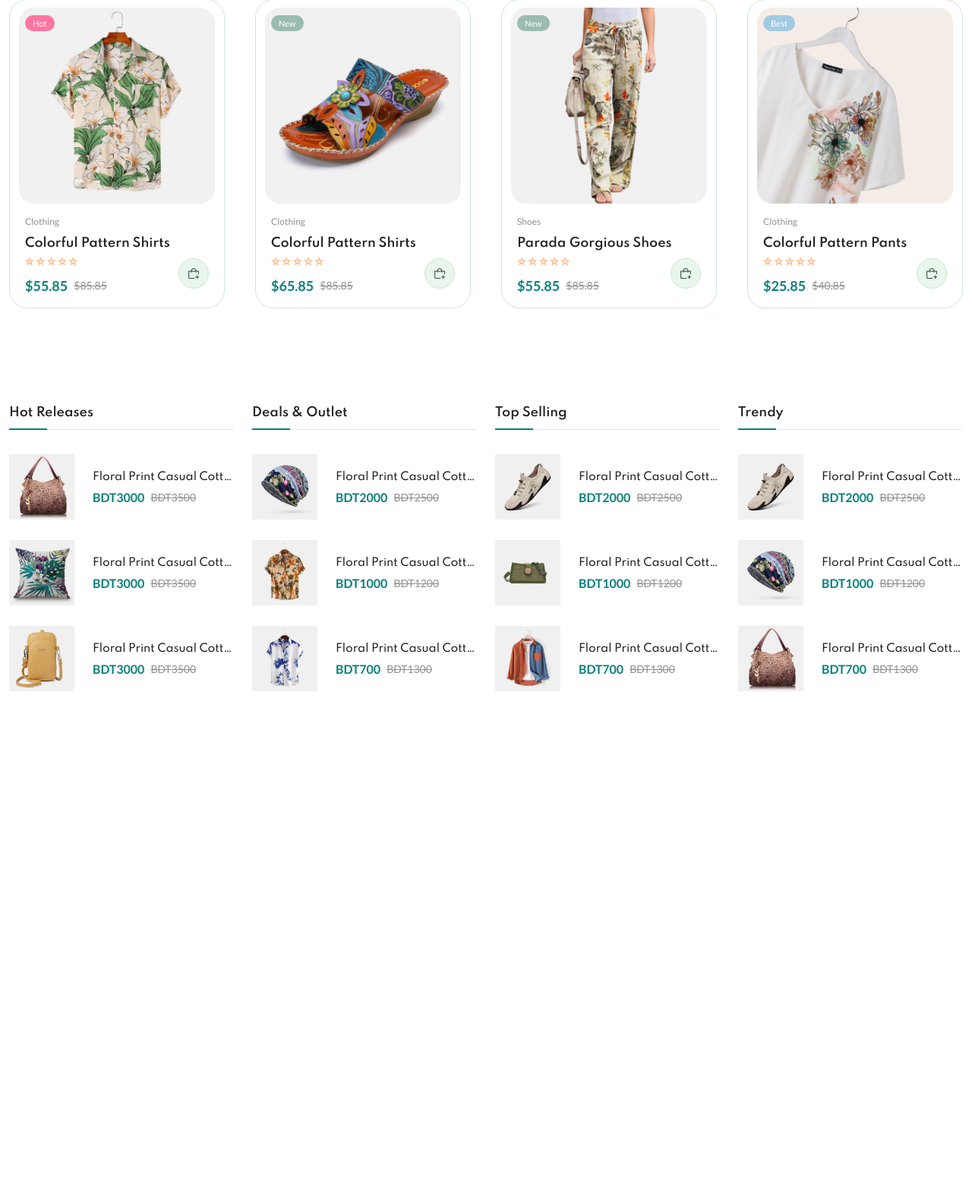
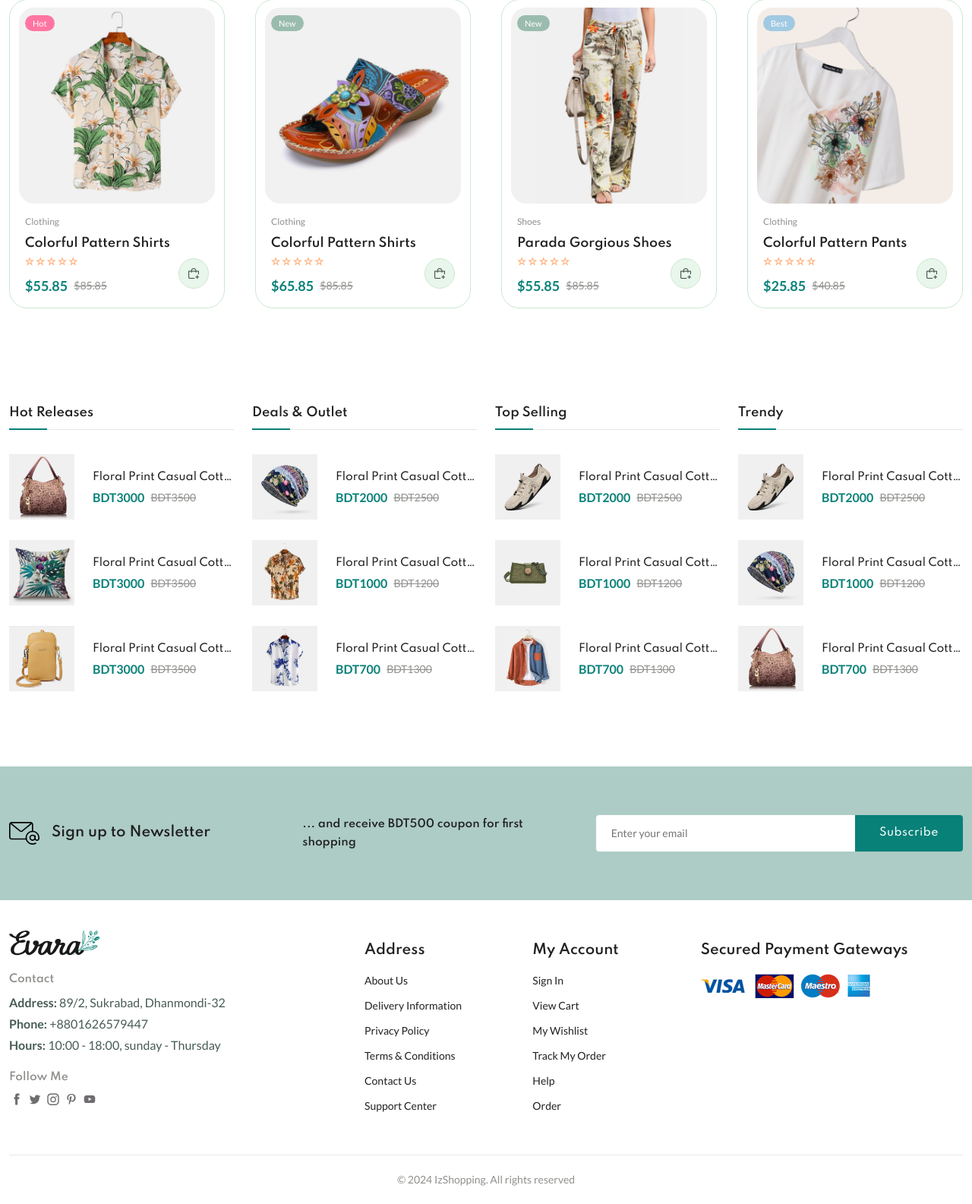
Before and after one commit to partho14/100-days-web-bootcamp, a PHP site: page / in a window 1280 px wide. Shown: the part 3002-4587 px from the top of the page at 76% size. Before the commit the page ends 3912 px from the top, so only its background shows below. Run offline with PHP 8.4, Linux system fonts and the light colour scheme; some libraries are stand-ins or nearby versions.

Commit message:
bottom footer design implement

```diff
--- a/IzGrocery/assets/css/styles.css
+++ b/IzGrocery/assets/css/styles.css
@@ -201,7 +201,7 @@ button,textarea,input{
 }
 
 .nav__logo-img{
-  width: 150px;
+  width: 120px;
 }
 
 .nav{
@@ -211,7 +211,7 @@ button,textarea,input{
 }
 
 .nav__menu{
-  width: 100%;
+  flex-grow: 1;
   margin-left: 40px;
 }
 
@@ -251,7 +251,7 @@ button,textarea,input{
 }
 
 .header__action-btn img{
-  width: 30px;
+  width: 24px;
 }
 
 .header__action-btn .count{
@@ -761,7 +761,134 @@ button,textarea,input{
 
 /*=============== NEWSLETTER ===============*/
 
+.newsletter{
+  background-color: hsl(166, 23%, 74%);
+}
+
+.home__newsletter{
+  margin-top: 32px;
+}
+
+.newsletter__container{
+  grid-template-columns: repeat(2, 3.5fr) 5fr;
+  align-items: center;
+  column-gap: 48px;
+}
+
+.newsletter__icon{
+  width: 40px;
+}
+
+.newsletter__title{
+  column-gap: 16px;
+  font-size: var(--large-font-size);
+}
+
+.newsletter__description{
+  color: var(--title-color);
+  font-family: var(--second-font);
+  font-size: var(--small-font-size);
+  font-weight: var(--weight-600);
+}
+
+.newsletter__form{
+  display: flex;
+}
+
+.newsletter__input, .newsletter__btn{
+  font-size: var(--small-font-size);
+}
+
+.newsletter__input{
+  background-color: var(--body-color);
+  padding-inline: 20px;
+  width: 100%;
+  height: 48px;
+  border-radius: 4px 0 0 4px;
+}
+
+.newsletter__btn{
+  background-color: var(--first-color);
+  color: var(--body-color);
+  padding-inline: 32px;
+  border-radius: 0 4px 4px 0;
+  font-family: var(--second-font);
+  font-weight: var(--weight-500);
+  letter-spacing: 0.5px;
+  cursor: pointer;
+  transition: all .3s var(--transition);
+}
+
+.newsletter__btn:hover{
+  background-color: var(--first-color);
+}
+
 /*=============== FOOTER ===============*/
+
+.footer__container{
+  grid-template-columns: 4.5fr repeat(2, 2fr) 3.5fr;
+  padding-block: 40px;
+}
+
+.footer__subtitle{
+  color: var(--text-color-light);
+  font-size: var(--small-font-size);
+  margin-block: 20px 10px;
+}
+
+.footer__description{
+  margin-bottom: 4px;
+}
+
+.footer__logo-img{
+  width: 120px;
+}
+
+.footer__description span{
+  font-weight: var(--weight-600);
+}
+
+.footer__social .footer__subtitle{
+  margin-top: 22px;
+}
+
+.footer__social-links{
+  column-gap: 4px;
+}
+
+.footer__social-icon{
+  width: 20px;
+  opacity: 0.7;
+}
+
+.footer__title{
+  font-size: var(--large-font-size);
+  margin-block: 16px 20px;
+}
+
+.footer__link{
+  color: var(--title-color);
+  font-size: var(--small-font-size);
+  margin-bottom: 16px;
+  display: block;
+  transition: all .3s var(--transition);
+}
+
+.footer__link:hover{
+  color: var(--first-color);
+  margin-left: 4px;
+}
+
+.footer__bottom{
+  padding-block: 20px;
+  border-top: 1px solid var(--border-color-alt);
+  text-align: center;
+}
+
+.copyright{
+  color: var(--text-color-light);
+  font-size: var(--small-font-size);
+}
 
 /*=============== BREADCRUMBS ===============*/
 
--- a/IzGrocery/index.html
+++ b/IzGrocery/index.html
@@ -2060,11 +2060,101 @@
       </section>
 
       <!--=============== NEWSLETTER ===============-->
-      <section class="newsletter"></section>
+      <section class="newsletter section home__newsletter">
+        <div class="newsletter__container container grid">
+          <h3 class="newsletter__title flex">
+            <img src="assets/img/icon-email.svg" alt="" class="newsletter__icon">
+            Sign up to Newsletter
+          </h3>
+          <p class="newsletter__description">... and receive BDT500 coupon for first shopping</p>
+
+          <form action="" class="newsletter__form">
+            <input type="text" placeholder="Enter your email" class="newsletter__input">
+            <button type="submit" class="newsletter__btn">Subscribe</button>
+          </form>
+        </div>
+      </section>
     </main>
 
     <!--=============== FOOTER ===============-->
-    <footer class="footer"></footer>
+    <footer class="footer container">
+      <div class="footer__container grid">
+        <div class="footer_content">
+          <a href="index.html" class="footer__logo">
+            <img src="assets/img/logo.svg" alt="" class="footer__logo-img">
+          </a>
+          <h4 class="footer__subtitle">Contact</h4>
+
+          <p class="footer__description"><span>Address:</span> 89/2, Sukrabad, Dhanmondi-32</p>
+
+          <p class="footer__description"><span>Phone:</span> +8801626579447</p>
+
+          <p class="footer__description"><span>Hours:</span> 10:00 - 18:00, sunday - Thursday</p>
+
+          <div class="footer__social">
+            <h4 class="footer__subtitle">Follow Me</h4>
+
+            <div class="footer__social-links flex">
+              <a href="">
+                <img src="assets/img/icon-facebook.svg" alt="" class="footer__social-icon">
+              </a>
+
+              <a href="">
+                <img src="assets/img/icon-twitter.svg" alt="" class="footer__social-icon">
+              </a>
+
+              <a href="">
+                <img src="assets/img/icon-instagram.svg" alt="" class="footer__social-icon">
+              </a>
+
+              <a href="">
+                <img src="assets/img/icon-pinterest.svg" alt="" class="footer__social-icon">
+              </a>
+
+              <a href="">
+                <img src="assets/img/icon-youtube.svg" alt="" class="footer__social-icon">
+              </a>
+
+            </div>
+          </div>
+        </div>
+
+        <div class="footer_content">
+          <h3 class="footer__title">Address</h3>
+          <ul class="footer__links">
+            <li><a href="" class="footer__link">About Us</a></li>
+            <li><a href="" class="footer__link">Delivery Information</a></li>
+            <li><a href="" class="footer__link">Privacy Policy</a></li>
+            <li><a href="" class="footer__link">Terms & Conditions</a></li>
+            <li><a href="" class="footer__link">Contact Us</a></li>
+            <li><a href="" class="footer__link">Support Center</a></li>
+          </ul>
+        </div>
+
+        <div class="footer_content">
+          <h3 class="footer__title">My Account</h3>
+          <ul class="footer__links">
+            <li><a href="" class="footer__link">Sign In</a></li>
+            <li><a href="" class="footer__link">View Cart</a></li>
+            <li><a href="" class="footer__link">My Wishlist</a></li>
+            <li><a href="" class="footer__link">Track My Order</a></li>
+            <li><a href="" class="footer__link">Help</a></li>
+            <li><a href="" class="footer__link">Order</a></li>
+          </ul>
+        </div>
+
+        <div class="footer_content">
+          <h3 class="footer__title">Secured Payment Gateways</h3>
+
+          <img src="assets/img/payment-method.png" alt="" class="payment__img">
+        </div>
+
+      </div>
+
+      <div class="footer__bottom">
+        <p class="copyright">&copy; 2024 IzShopping. All rights reserved</p>
+      </div>
+    </footer>
 
     <!--=============== SWIPER JS ===============-->
     <script src="https://cdn.jsdelivr.net/npm/swiper@11/swiper-bundle.min.js"></script>
```
Also changed, not shown: IzGrocery/shop.html (+80 -5 lines).
